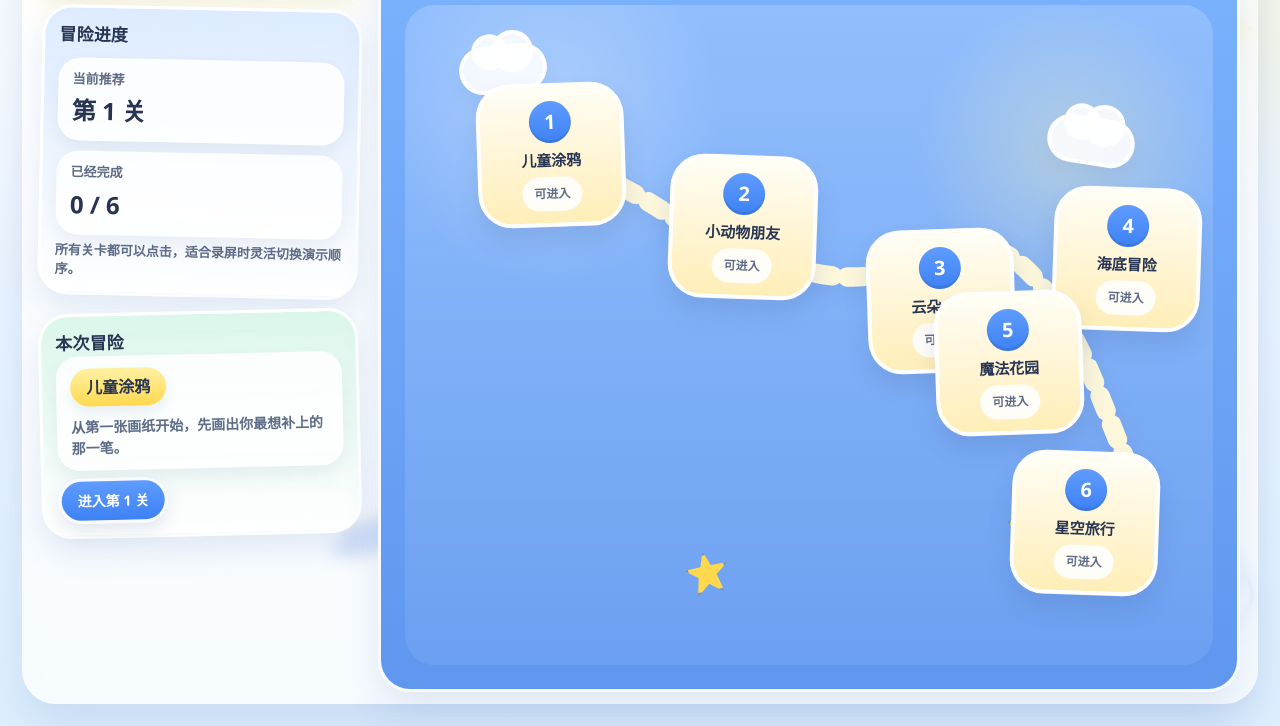
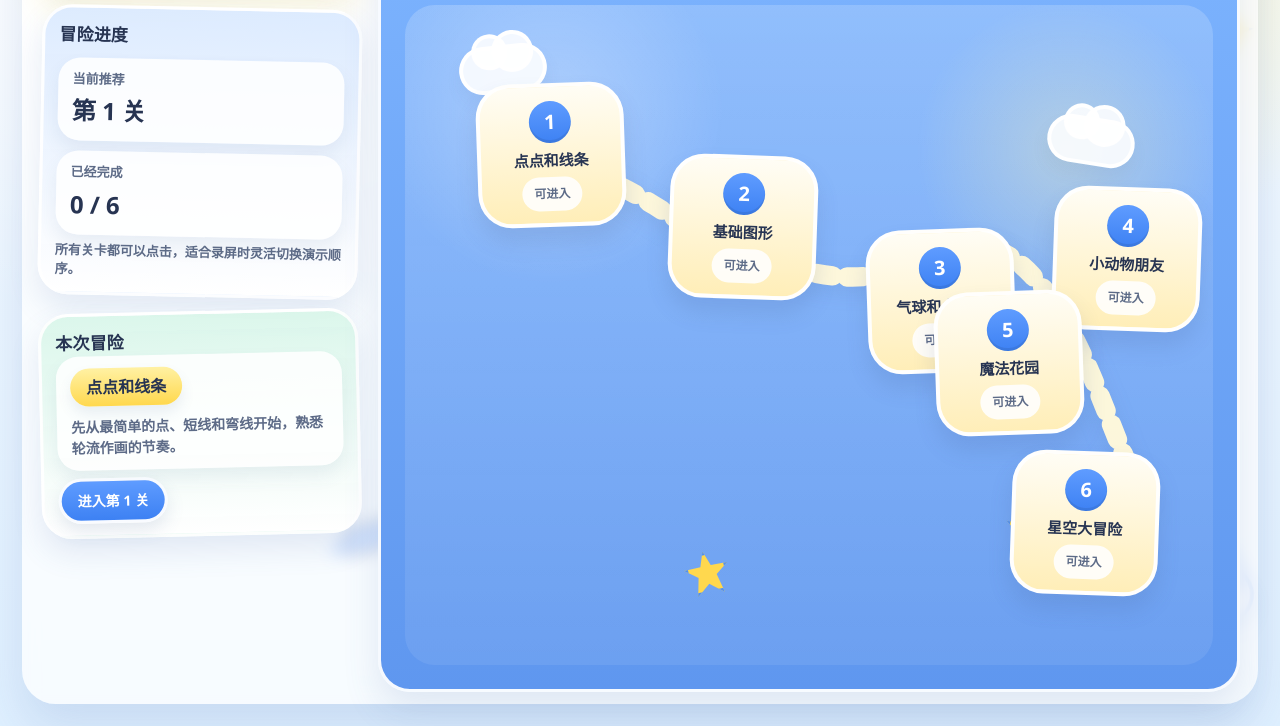
Before and after one commit to drew131382-create/drawing-cocreate-frontend-demo, a plain HTML site: page index.html in a window 1280 px wide. Shown: the part 156-882 px from the top of the page. Drawn offline with Linux system fonts and the light colour scheme.

Commit message:
Make map levels open canvas via direct links

```diff
--- a/index.html
+++ b/index.html
@@ -59,11 +59,11 @@ limitations under the License.
             <section class="card panel-card panel-mint tilt-left">
               <h2>本次冒险</h2>
               <div class="map-current-card">
-                <div class="map-current-sticker" id="mapCurrentTheme">儿童涂鸦</div>
-                <p id="mapCurrentDescription">从第一张画纸开始，先画出你最想补上的那一笔。</p>
+                <div class="map-current-sticker" id="mapCurrentTheme">点点和线条</div>
+                <p id="mapCurrentDescription">先从最简单的点、短线和弯线开始，熟悉轮流作画的节奏。</p>
               </div>
               <div class="button-row button-row-single">
-                <button id="btnStartCurrentLevel">进入第 1 关</button>
+                <a class="button-link primary-link" id="btnStartCurrentLevel" href="./level.html?level=1">进入第 1 关</a>
               </div>
             </section>
           </aside>
@@ -92,35 +92,35 @@ limitations under the License.
                 <div class="map-decoration map-decoration-star map-star-one"></div>
                 <div class="map-decoration map-decoration-star map-star-two"></div>
 
-                <button class="level-node level-node-1" type="button" data-level-id="1">
+                <a class="level-node level-node-1" data-level-id="1" href="./level.html?level=1">
                   <span class="level-node-num">1</span>
-                  <span class="level-node-title">儿童涂鸦</span>
-                </button>
+                  <span class="level-node-title">点点和线条</span>
+                </a>
 
-                <button class="level-node level-node-2" type="button" data-level-id="2">
+                <a class="level-node level-node-2" data-level-id="2" href="./level.html?level=2">
                   <span class="level-node-num">2</span>
+                  <span class="level-node-title">基础图形</span>
+                </a>
+
+                <a class="level-node level-node-3" data-level-id="3" href="./level.html?level=3">
+                  <span class="level-node-num">3</span>
+                  <span class="level-node-title">气球和小房子</span>
+                </a>
+
+                <a class="level-node level-node-4" data-level-id="4" href="./level.html?level=4">
+                  <span class="level-node-num">4</span>
                   <span class="level-node-title">小动物朋友</span>
-                </button>
+                </a>
 
-                <button class="level-node level-node-3" type="button" data-level-id="3">
-                  <span class="level-node-num">3</span>
-                  <span class="level-node-title">云朵小镇</span>
-                </button>
-
-                <button class="level-node level-node-4" type="button" data-level-id="4">
-                  <span class="level-node-num">4</span>
-                  <span class="level-node-title">海底冒险</span>
-                </button>
-
-                <button class="level-node level-node-5" type="button" data-level-id="5">
+                <a class="level-node level-node-5" data-level-id="5" href="./level.html?level=5">
                   <span class="level-node-num">5</span>
                   <span class="level-node-title">魔法花园</span>
-                </button>
+                </a>
 
-                <button class="level-node level-node-6" type="button" data-level-id="6">
+                <a class="level-node level-node-6" data-level-id="6" href="./level.html?level=6">
                   <span class="level-node-num">6</span>
-                  <span class="level-node-title">星空旅行</span>
-                </button>
+                  <span class="level-node-title">星空大冒险</span>
+                </a>
               </div>
             </section>
           </main>
--- a/level-data.js
+++ b/level-data.js
@@ -2,38 +2,38 @@ const levelCatalog = [
   {
     id: 1,
     title: "第 1 关",
-    theme: "儿童涂鸦",
-    description: "从第一张画纸开始，先画出你最想补上的那一笔。",
+    theme: "点点和线条",
+    description: "先从最简单的点、短线和弯线开始，熟悉轮流作画的节奏。",
   },
   {
     id: 2,
     title: "第 2 关",
-    theme: "小动物朋友",
-    description: "试着帮小动物补上最可爱的表情和轮廓。",
+    theme: "基础图形",
+    description: "接着画圆形、三角形和方形，把简单形状拼成完整小图案。",
   },
   {
     id: 3,
     title: "第 3 关",
-    theme: "云朵小镇",
-    description: "在软软的云朵上，画出房子和小路的感觉。",
+    theme: "气球和小房子",
+    description: "从基础形状进阶到小物体，试着画出气球、窗户和屋顶这些元素。",
   },
   {
     id: 4,
     title: "第 4 关",
-    theme: "海底冒险",
-    description: "让小鱼和泡泡一起出现，画出热闹的海底世界。",
+    theme: "小动物朋友",
+    description: "现在开始挑战更完整的角色，补上小动物的脸、耳朵和身体轮廓。",
   },
   {
     id: 5,
     title: "第 5 关",
     theme: "魔法花园",
-    description: "这一关请用画笔种出会发光的小花和藤蔓。",
+    description: "进入场景组合阶段，把花朵、叶子、草地和装饰一起画进同一张图里。",
   },
   {
     id: 6,
     title: "第 6 关",
-    theme: "星空旅行",
-    description: "把最后一关画成一场飞向月亮的星空旅行。",
+    theme: "星空大冒险",
+    description: "最后一关挑战完整大场景，把星星、月亮、飞船和远景一起完成。",
   },
 ];
 
--- a/map.js
+++ b/map.js
@@ -23,12 +23,14 @@ function init() {
 }
 
 function bindControls() {
-  dom.btnStartCurrentLevel.addEventListener("click", () => {
+  dom.btnStartCurrentLevel.addEventListener("click", (event) => {
+    event.preventDefault();
     openLevel(state.recommendedLevelId);
   });
 
   dom.levelNodes.forEach((node) => {
-    node.addEventListener("click", () => {
+    node.addEventListener("click", (event) => {
+      event.preventDefault();
       openLevel(Number(node.dataset.levelId));
     });
   });
@@ -47,9 +49,11 @@ function updateMapUI() {
   dom.mapCurrentTheme.textContent = recommendedLevel.theme;
   dom.mapCurrentDescription.textContent = recommendedLevel.description;
   dom.btnStartCurrentLevel.textContent = `进入${recommendedLevel.title}`;
+  dom.btnStartCurrentLevel.href = `./level.html?level=${recommendedLevel.id}`;
 
   dom.levelNodes.forEach((node) => {
     const levelId = clampLevelId(node.dataset.levelId);
+    node.href = `./level.html?level=${levelId}`;
     node.classList.toggle("is-completed", state.completedLevels.includes(levelId));
     node.classList.toggle("is-recommended", state.recommendedLevelId === levelId);
     node.classList.toggle("is-selected", state.currentLevelId === levelId);
--- a/style.css
+++ b/style.css
@@ -46,13 +46,17 @@ body {
 
 button,
 select,
-input {
+input,
+.button-link,
+.level-node {
   font: inherit;
 }
 
 button,
 select,
 input,
+.button-link,
+.level-node,
 .role-sticker,
 .finish-sticker {
   touch-action: manipulation;
@@ -449,6 +453,7 @@ input,
   justify-content: center;
   gap: 8px;
   text-align: center;
+  text-decoration: none;
   transform: rotate(-2deg);
 }
 
@@ -456,7 +461,7 @@ input,
   transform: rotate(2deg);
 }
 
-.level-node:hover:not([disabled]) {
+.level-node:hover {
   transform: translateY(-3px) rotate(0deg) scale(1.02);
 }
 
@@ -747,13 +752,18 @@ select {
   margin-top: 8px;
 }
 
-button {
+button,
+.button-link {
+  display: inline-flex;
+  align-items: center;
+  justify-content: center;
   min-height: 42px;
   padding: 9px 16px;
   border: 3px solid rgba(255, 255, 255, 0.96);
   border-radius: 999px;
   background: var(--white);
   color: var(--blue-deep);
+  text-decoration: none;
   font-size: 14px;
   font-weight: 900;
   cursor: pointer;
@@ -761,11 +771,13 @@ button {
   transition: transform 0.14s ease, box-shadow 0.14s ease, background 0.14s ease;
 }
 
-button:hover:not([disabled]) {
+button:hover:not([disabled]),
+.button-link:hover {
   transform: translateY(-2px) scale(1.015);
 }
 
-button:active:not([disabled]) {
+button:active:not([disabled]),
+.button-link:active {
   transform: translateY(1px) scale(0.995);
 }
 
@@ -1331,7 +1343,8 @@ input[type="range"]::-webkit-slider-thumb {
     padding: 20px 20px 16px;
   }
 
-  button {
+  button,
+  .button-link {
     min-height: 52px;
     padding: 12px 18px;
     font-size: 16px;
@@ -1397,7 +1410,9 @@ input[type="range"]::-webkit-slider-thumb {
 
 select:focus-visible,
 button:focus-visible,
-input:focus-visible {
+input:focus-visible,
+.button-link:focus-visible,
+.level-node:focus-visible {
   outline: 3px solid rgba(255, 216, 78, 0.95);
   outline-offset: 2px;
 }
@@ -1623,7 +1638,8 @@ input:focus-visible {
     flex-direction: column;
   }
 
-  button {
+  button,
+  .button-link {
     width: 100%;
   }
 
```
Also changed, not shown: level.html (+2 -2 lines).
